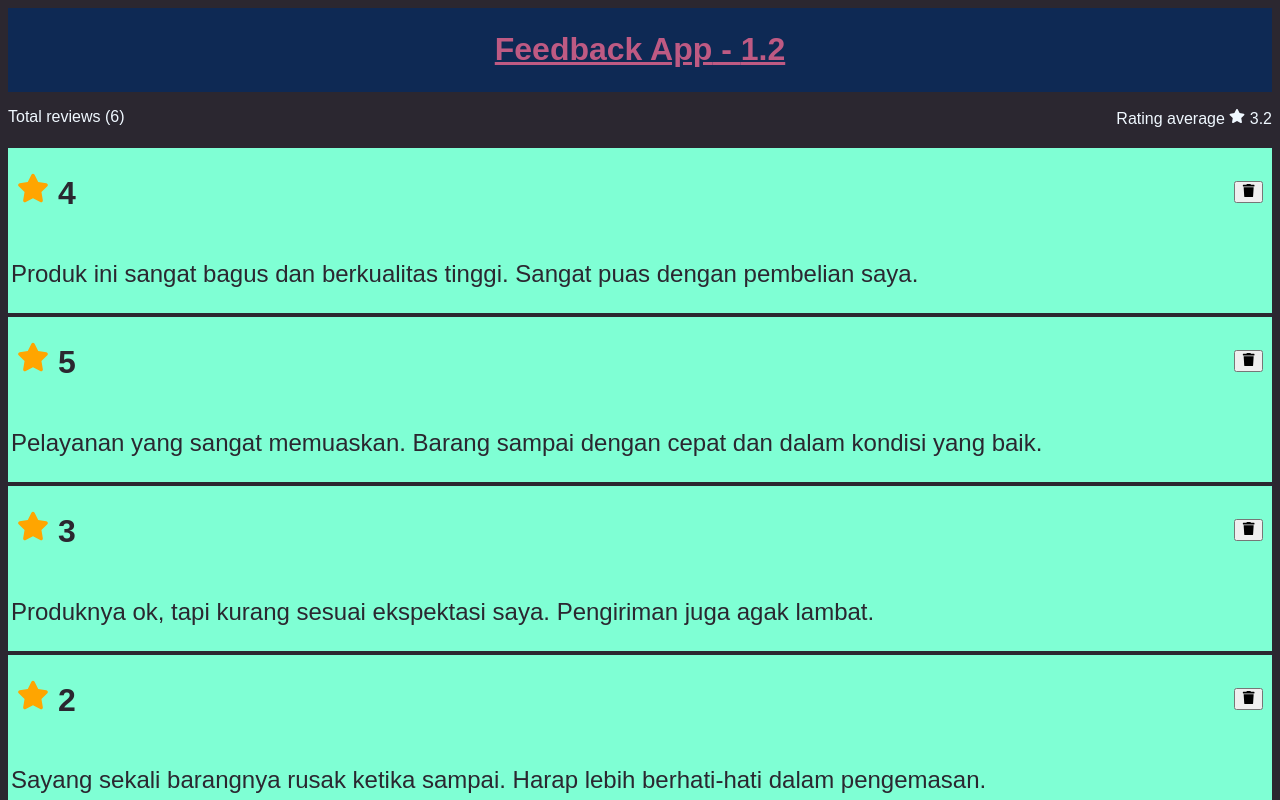
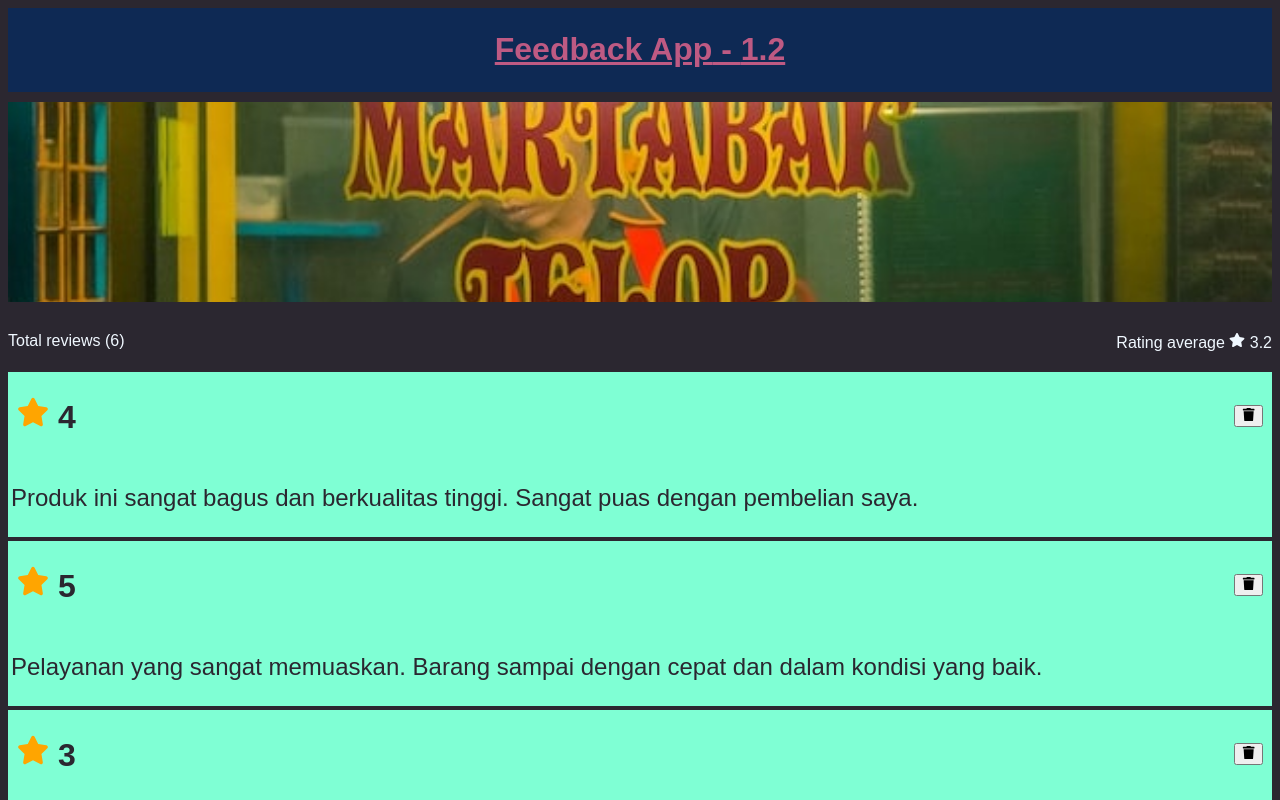
Before and after one commit to nnivxix/feedback-app, a React (Vite) app: page / in a window 1280 px wide. Shown: the top 800 px of the page. Built offline with nearby package versions, Linux system fonts and the light colour scheme.

Commit message:
feat: add foto product

```diff
--- a/src/App.tsx
+++ b/src/App.tsx
@@ -1,5 +1,6 @@
 import { useState } from "react";
 import dataRatings from "./data/ratings";
+import martabak from "./assets/product.jpg";
 import Header from "./components/Header";
 import RatingList from "./components/RatingList";
 import Summary from "./components/Summary";
@@ -14,6 +15,7 @@ function App() {
   return (
     <main>
       <Header title="Feedback App" version={1.2} />
+      <img className="foto-product" src={martabak} alt="martabak" />
       <Summary reviews={rating} />
       <RatingList rating={rating} handleDelete={deleteRating} />
     </main>
--- a/src/styles/index.css
+++ b/src/styles/index.css
@@ -36,3 +36,9 @@ body {
   display: flex;
   justify-content: space-between;
 }
+.foto-product{
+  padding: 10px 0;
+  width: 100%;
+  height: 25vh;
+  object-fit: cover;
+}
```
Also changed, not shown: src/assets/product.jpg (added).
